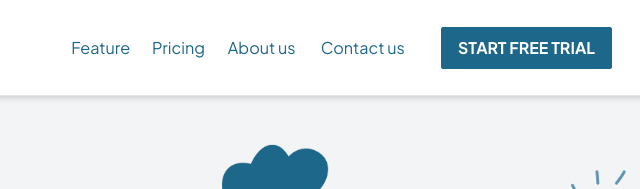
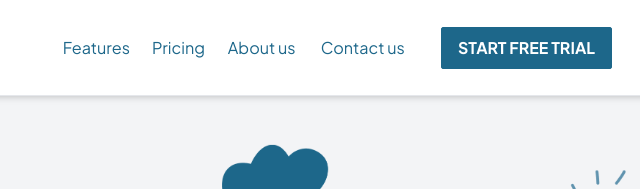
Before and after one commit to sagewarehq/www.placementhub, a website: page docs/index.html in a window 1280 px wide. Shown: the top 189 px of the page, 540-1180 px from the left. Drawn offline with Linux system fonts and the light colour scheme.

Commit message:
It should be features

```diff
--- a/docs/index.html
+++ b/docs/index.html
@@ -43,7 +43,7 @@
               <li
                 class="relative transition-all duration-300 ease-out scale-90 cursor-pointer hover:scale-100 hover:font-bold"
               >
-                <span class="animated-underline">Feature</span>
+                <span class="animated-underline">Features</span>
               </li>
             </a>
             <a href="#pricing-section">
```
